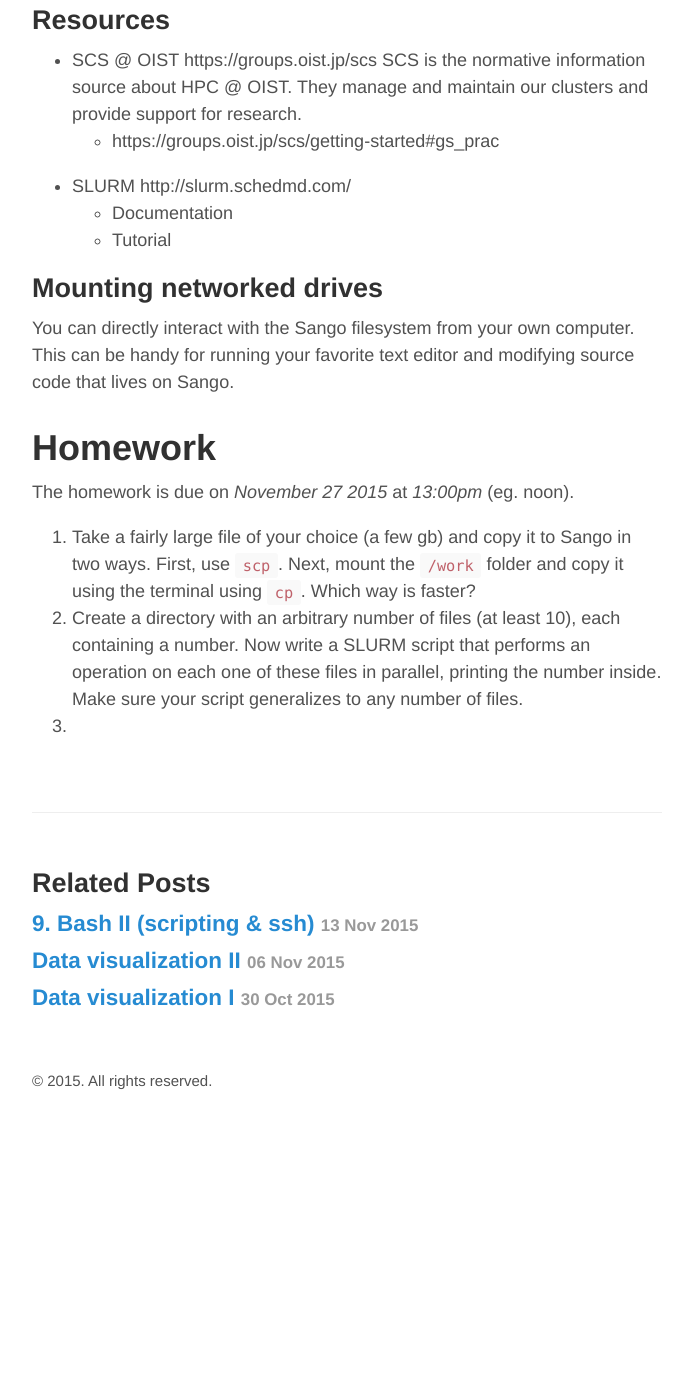
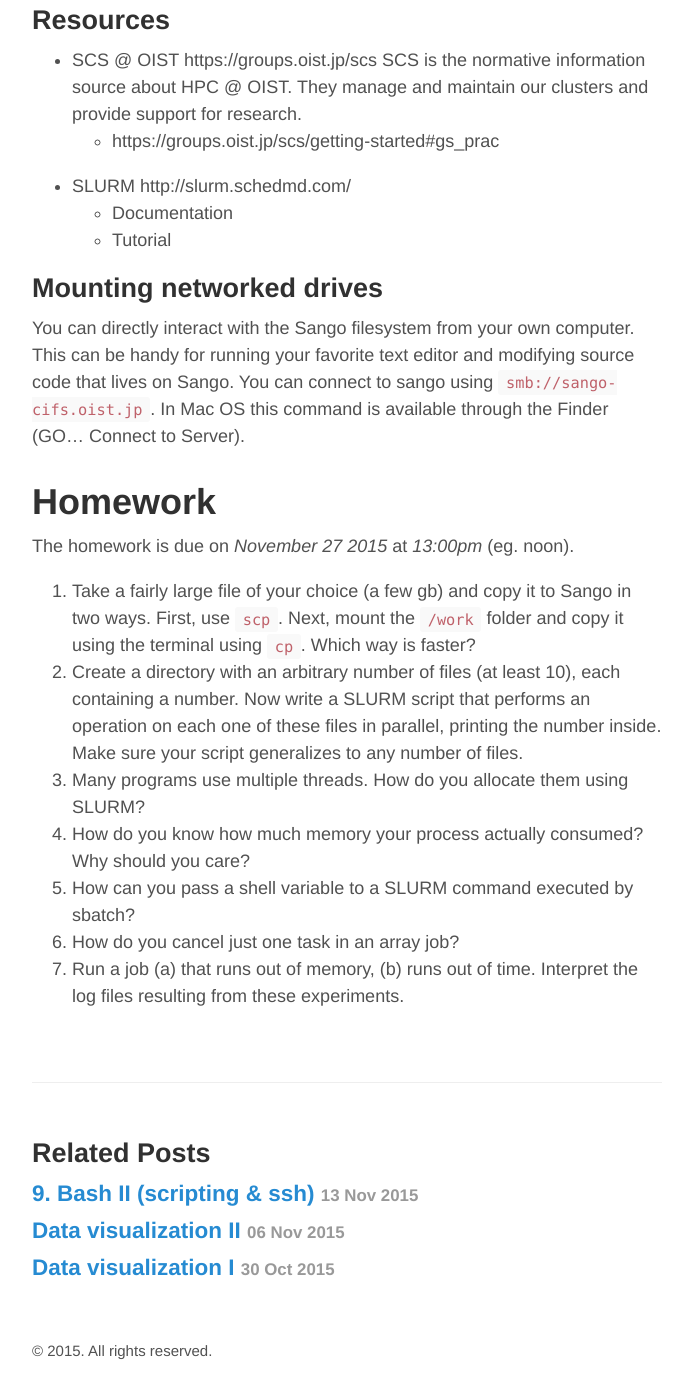
Before and after one commit to MikheyevLab/Computing-Fall-2015, a Jekyll site: the page built from _posts/2015-11-20-hpc.md, in a window 1280 px wide and 1400 px high, scrolled down 4016 px. Shown: the whole window, without its empty margins (293-980 px from the left). Built offline with Jekyll 4.4.1, drawn with Linux system fonts in a browser that asks for light colours; Markdown is read by kramdown in place of the engine named in the settings; before the commit the page ends 5146 px from its top, so only the background shows below that; some of the changed text lies outside the part shown.

Commit message:
added homework

```diff
--- a/_posts/2015-11-20-hpc.md
+++ b/_posts/2015-11-20-hpc.md
@@ -116,11 +116,15 @@ module show julia
   - Tutorial
 
 ## Mounting networked drives
-You can directly interact with the Sango filesystem from your own computer. This can be handy for running your favorite text editor and modifying source code that lives on Sango.
+You can directly interact with the Sango filesystem from your own computer. This can be handy for running your favorite text editor and modifying source code that lives on Sango.  You can connect to sango using `smb://sango-cifs.oist.jp`. In Mac OS this command is available through the Finder (GO... Connect to Server).
 
 # Homework
 The homework is due on *November 27 2015* at *13:00pm* (eg. noon).
 
 1. Take a fairly large file of your choice (a few gb) and copy it to Sango in two ways. First, use `scp`. Next, mount the `/work` folder and copy it using the terminal using `cp`. Which way is faster?
 2. Create a directory with an arbitrary number of files (at least 10), each containing a number. Now write a SLURM script that performs an operation on each one of these files in parallel, printing the number inside. Make sure your script generalizes to any number of files.
-3.
+3. Many programs use multiple threads. How do you allocate them using SLURM?
+4. How do you know how much memory your process actually consumed? Why should you care?
+5. How can you pass a shell variable to a SLURM command executed by sbatch?
+6. How do you cancel just one task in an array job?
+7. Run a job (a) that runs out of memory, (b) runs out of time. Interpret the log files resulting from these experiments.
```
Also changed, not shown: other parts of _posts/2015-11-20-hpc.md (+1 -1 lines).
